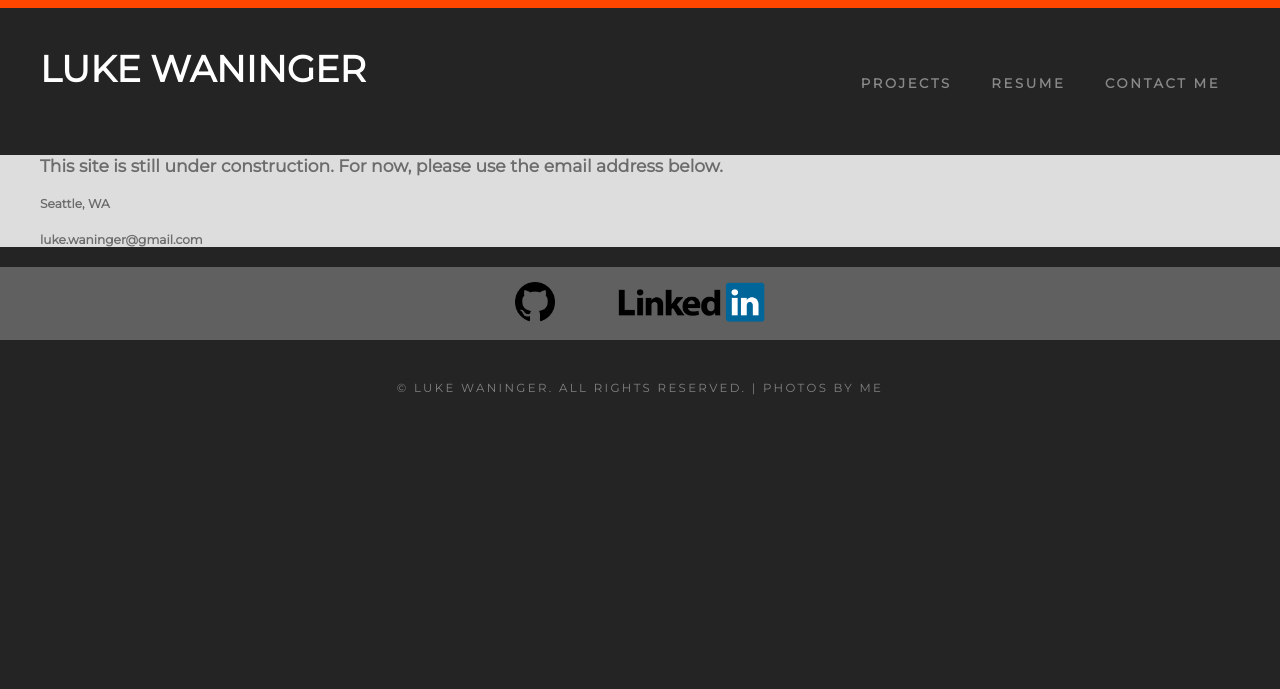
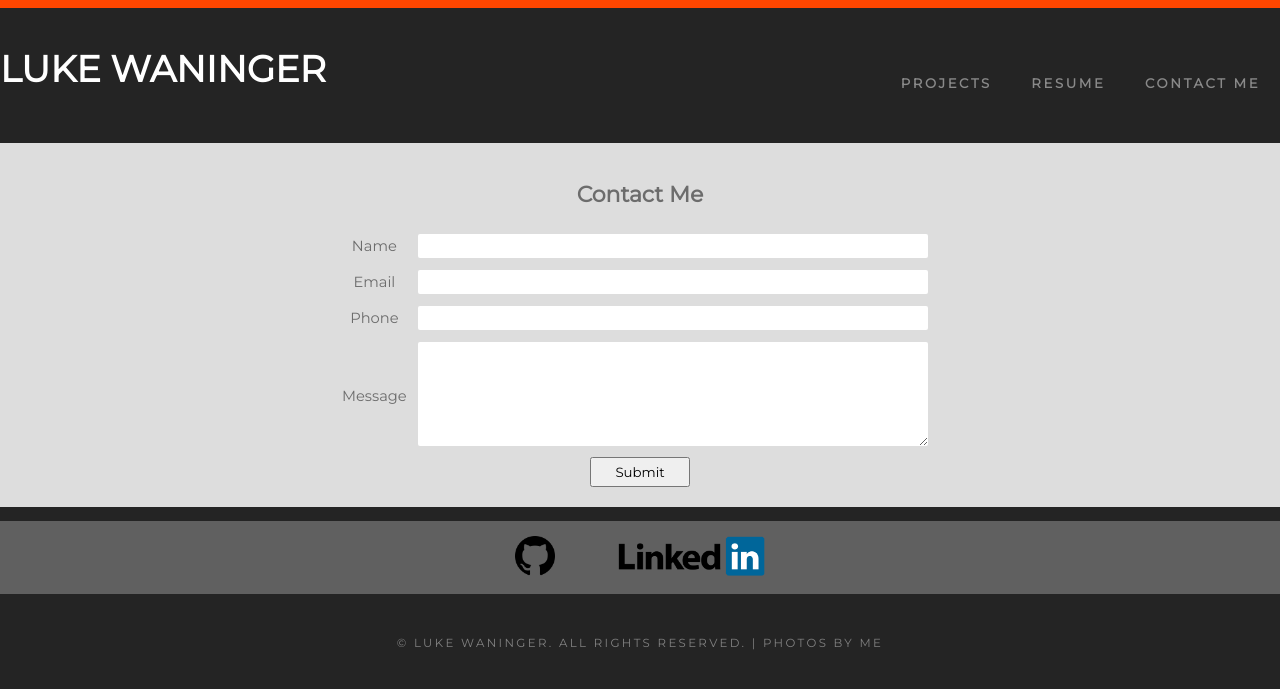
Before and after one commit to aajibad1/waninger, a Flask app: page /contact in a window 1280 px wide. Shown: the top 689 px of the page. Run offline with Flask 2, Linux system fonts and the light colour scheme; some libraries are stand-ins or nearby versions.

Commit message:
added contact form

```diff
--- a/application.py
+++ b/application.py
@@ -4,14 +4,35 @@
 This module implements the flask application, blueprints, and routes.
 """
 
-from flask import (
-    Flask, Blueprint, render_template
-)
+from email.mime.text import MIMEText
+from flask import Blueprint, Flask, render_template, request
+import settings
+import smtplib
+from wtforms import Form, FormField, IntegerField, StringField, SubmitField, TextAreaField, validators
+
 
 BP = Blueprint(
     'default', __name__,
     template_folder='waninger/templates'
 )
+
+
+class ContactForm(Form):
+    name = StringField('Name', validators=[validators.DataRequired()])
+
+    email = StringField('Email', validators=[
+        validators.DataRequired(),
+        validators.Email(),
+        validators.Length(min=6, max=35)
+    ])
+
+    phone = StringField('Phone', validators=[
+        validators.Length(min=5, max=17),
+        validators.Optional()
+    ])
+
+    message = TextAreaField('Message', validators=[validators.DataRequired()])
+    submit = SubmitField('Submit')
 
 
 @BP.route('/')
@@ -32,10 +53,54 @@ def resume():
     return render_template('resume.html')
 
 
-@BP.route('/contact')
+@BP.route('/contact', methods=['GET', 'POST'])
 def contact():
     """register route to contact form"""
-    return render_template('contact.html')
+    form = ContactForm(request.form)
+
+    if request.method == 'GET':
+        return render_template('contact.html', form=form)
+
+    elif request.method == 'POST' and form.validate():
+        form = request.form
+
+        text = f'name: {form["name"]}\n' \
+               f'phone: {form["phone"]}\n' \
+               f'email: {form["email"]}\n' \
+               f'message:\n{form["message"]}'
+
+        send_mail(text, form["email"])
+        return render_template('thanks.html')
+
+    else:
+        return render_template('contact.html', form=form)
+
+
+def send_mail(text, to):
+    msg = MIMEText(text)
+    msg['Subject'] = 'resume contact'
+    msg['From'] = settings.SMTP_EMAIL
+    msg['To'] = to
+
+    # start a session
+    session = smtplib.SMTP(
+        settings.SMTP_GATEWAY,
+        settings.SMTP_PORT
+    )
+
+    # initiate TLS and login
+    session.starttls()
+    session.login(
+        settings.SMTP_EMAIL,
+        settings.SMTP_PASSWORD
+    )
+
+    # send the email
+    session.sendmail(
+        settings.SMTP_EMAIL,
+        to,
+        msg.as_string()
+    )
 
 
 application = Flask(__name__)
--- a/static/style.css
+++ b/static/style.css
@@ -18,7 +18,6 @@ ul li {
 
 .container {
     margin: 0px auto;
-    width: 1200px;
 }
 
 /*********************************************************************************/
@@ -323,12 +322,6 @@ table td:nth-child(n+2) {
     text-align: center;
 }
 
-table ul {
-    padding-left: 30px;
-    margin-bottom: 0px;
-    list-style: circle;
-}
-
 /*********************************************************************************/
 /* Social Icons                                                                  */
 /*********************************************************************************/
@@ -369,3 +362,61 @@ table ul {
     text-decoration: none;
     color: #5b5b5b;
 }
+/*********************************************************************************/
+/* Contact Form                                                                  */
+/*********************************************************************************/
+#contact_form {
+    padding: 20px;
+    max-width: 600px;
+    margin: 5px auto;
+}
+
+#contact_form div {
+    text-align: center;
+}
+
+#contact_form .input {
+    width: 100px;
+    height: 30px;
+    font-family: Montserrat, sans-serif;
+}
+
+#contact_form .input:hover,
+#contact_form .input:active {
+    box-shadow: 0 0 10px grey;
+}
+
+ul.error {
+    color: #FF4600;
+    font-weight: bold;
+    list-style-type: none;
+}
+
+.label_container {
+    width: 50px;
+}
+
+.input_container input,
+.input_container textarea {
+    width: 100%;
+    max-width: 500px;
+    border-radius: 2px;
+    line-height: 20px;
+    padding: 2px 5px;
+    outline: none;
+    border: none;
+    font-family: Montserrat, sans-serif;
+}
+
+.input_container input:active,
+.input_container textarea:active,
+.input_container input:focus,
+.input_container textarea:focus {
+    outline: none;
+    border: none;
+    box-shadow: 0 0 10px grey;
+}
+
+.input_container textarea {
+    height: 100px;
+}
--- a/waninger/templates/contact.html
+++ b/waninger/templates/contact.html
@@ -1,10 +1,39 @@
 {% extends 'base.html' %}
 
+{% macro render_field(field) %}
+    <tr>
+        <td class="label_container">{{ field.label }}</td>
+        <td class="input_container">{{ field(**kwargs)|safe }}</td>
+    </tr>
+
+    {% if field.errors %}
+        <tr>
+            <td colspan="2">
+                <ul class="error">
+                    {% for error in field.errors %}
+                        <li>{{ error }}</li>
+                    {% endfor %}
+                </ul>
+            </td>
+        </tr>
+    {% endif %}
+
+{% endmacro %}
 
 {%  block content %}
     <div id="content" class="container">
-        <h3>This site is still under construction. For now, please use the email address below.</h3>
-        <h5>Seattle, WA</h5>
-        <h5>luke.waninger@gmail.com</h5>
+        <form id="contact_form" method=post action="/contact">
+            <div><h2>Contact Me</h2></div>
+
+            <div>
+                <table>
+                    {{ render_field(form.name) }}
+                    {{ render_field(form.email) }}
+                    {{ render_field(form.phone) }}
+                    {{ render_field(form.message) }}
+                </table>
+            </div>
+            <div>{{ form.submit(class='input') }}</div>
+        </form>
     </div>
 {% endblock %}
```
Also changed, not shown: waninger/templates/projects.html (+6 -3 lines), waninger/templates/thanks.html (added, +10 -0 lines), 1 other file.
